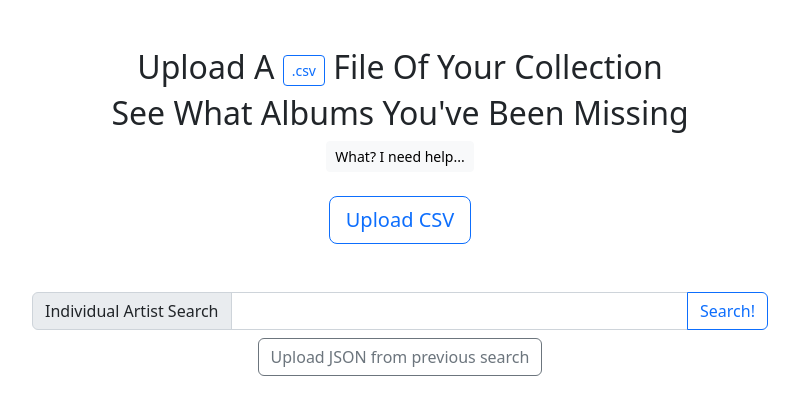
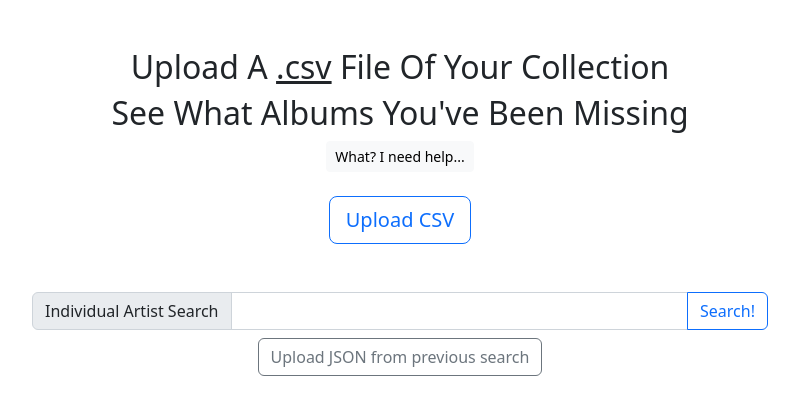
Before and after one commit to dave-ryan/find-new-releases, a Vue app: page / in a window 1280 px wide. Shown: the top 414 px of the page, without its empty margins (240-1039 px from the left). Built offline with nearby package versions, Linux system fonts and the light colour scheme.

Commit message:
styling changes, removing old favicon

```diff
--- a/src/views/Home.vue
+++ b/src/views/Home.vue
@@ -9,9 +9,7 @@
               <div v-if="!downloadStarted">
                 <h2>
                   Upload A
-                  <router-link to="/csv" class="btn btn-outline-primary btn-sm"
-                    >.csv</router-link
-                  >
+                  <router-link to="/csv" class="text-dark">.csv</router-link>
                   File Of Your Collection
                 </h2>
                 <h2>See What Albums You've Been Missing</h2>
@@ -47,7 +45,7 @@
           <transition name="right">
             <div v-if="readyToDownloadInfo && !downloadStarted">
               <button
-                class="btn btn-primary fw-bold mt-1"
+                class="btn btn-primary btn-lg fw-bold mt-1"
                 @click="startDownload()"
               >
                 Begin Download
@@ -272,7 +270,7 @@
                       "
                       target="_blank"
                     >
-                      <img :src="album.thumb" alt="" />
+                      <img :src="album.thumb" alt="" class="album" />
                     </a>
                   </td>
                 </tr>
@@ -345,7 +343,7 @@
   text-decoration: line-through;
 }
 
-img {
+.album {
   height: 125px;
   width: 125px;
 }
```
Also changed, not shown: src/assets/logo.png (deleted).
